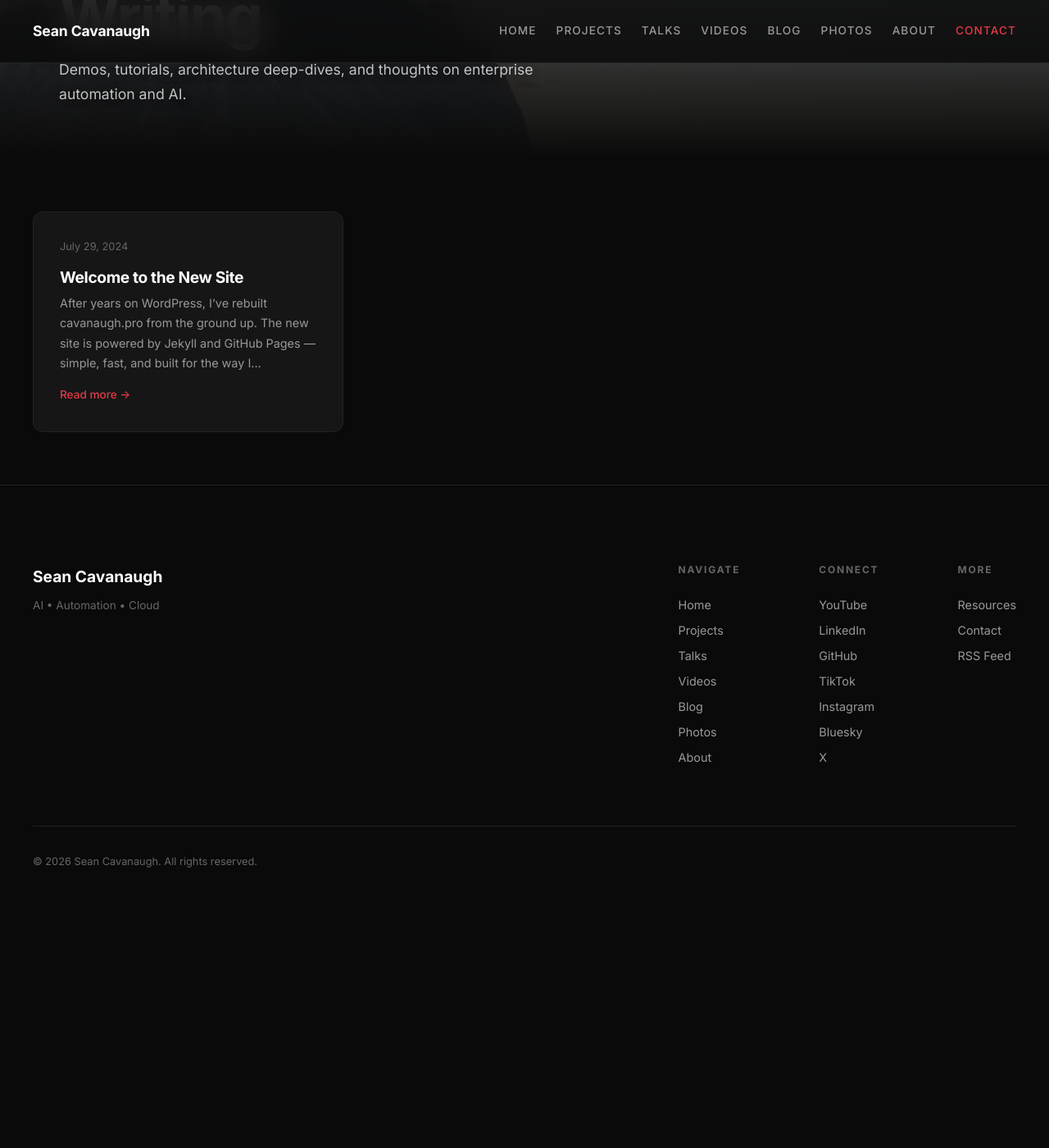
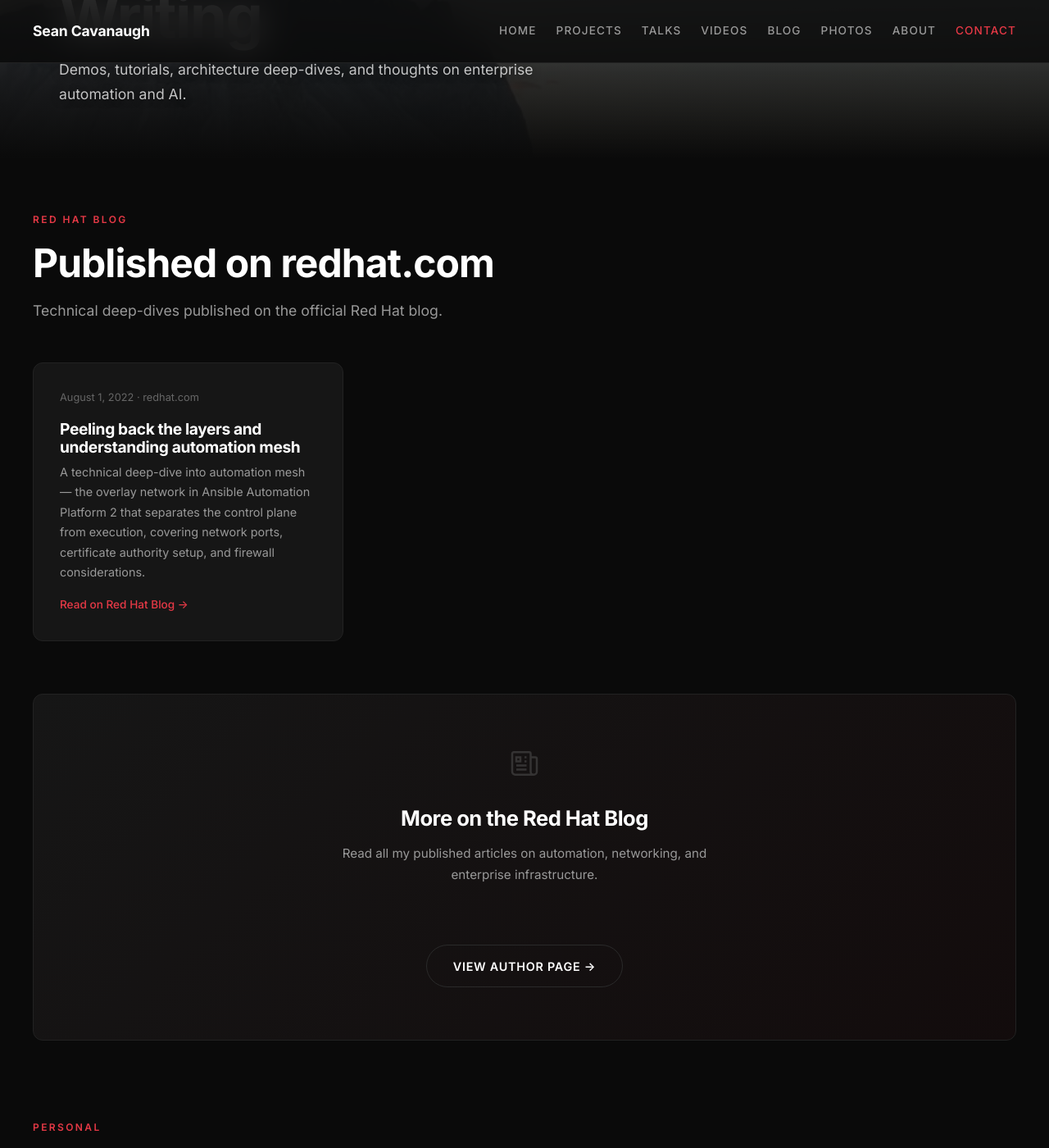
Before and after one commit to IPvSean/cavanaugh.pro, a Jekyll site: the page built from pages/blog.html, in a window 1280 px wide and 1400 px high, scrolled down 226 px. Shown: the whole window at 82% size. Built offline with Jekyll 4.4.1, drawn with Linux system fonts in a browser that asks for light colours; before the commit the page ends 1320 px from its top, so only the background shows below that.

Commit message:
Add Red Hat Blog section to blog page
Feature the automation mesh deep-dive post and link to the
Red Hat author page for all published articles.

Co-authored-by: Cursor <cursoragent@cursor.com>

```diff
--- a/pages/blog.html
+++ b/pages/blog.html
@@ -18,7 +18,36 @@ permalink: /blog/
 <section class="page-content">
   <div class="section-inner">
 
-    <div class="blog-grid">
+    <!-- Red Hat Blog -->
+    <div class="section-header fade-in" style="margin-bottom: var(--space-2xl);">
+      <span class="section-label">Red Hat Blog</span>
+      <h2>Published on redhat.com</h2>
+      <p style="color: var(--color-text-secondary); max-width: 600px; margin-top: var(--space-sm);">Technical deep-dives published on the official Red Hat blog.</p>
+    </div>
+
+    <div class="blog-grid fade-in" style="margin-bottom: var(--space-3xl);">
+      <a href="https://www.redhat.com/en/blog/peeling-back-the-layers-and-understanding-automation-mesh" target="_blank" rel="noopener" class="blog-card">
+        <div class="blog-card-date">August 1, 2022 · redhat.com</div>
+        <h3>Peeling back the layers and understanding automation mesh</h3>
+        <p>A technical deep-dive into automation mesh — the overlay network in Ansible Automation Platform 2 that separates the control plane from execution, covering network ports, certificate authority setup, and firewall considerations.</p>
+        <span class="read-more">Read on Red Hat Blog &rarr;</span>
+      </a>
+    </div>
+
+    <div class="github-profile-cta fade-in" style="margin-bottom: var(--space-4xl);">
+      <svg class="github-profile-icon" width="40" height="40" viewBox="0 0 24 24" fill="none" stroke="currentColor" stroke-width="1.5"><path d="M12 7.5h1.5m-1.5 3h1.5m-7.5 3h7.5m-7.5 3h7.5m3-9h3.375c.621 0 1.125.504 1.125 1.125V18a2.25 2.25 0 01-2.25 2.25M16.5 7.5V18a2.25 2.25 0 002.25 2.25M16.5 7.5V4.875c0-.621-.504-1.125-1.125-1.125H4.125C3.504 3.75 3 4.254 3 4.875V18a2.25 2.25 0 002.25 2.25h13.5M6 7.5h3v3H6v-3z"/></svg>
+      <h2>More on the Red Hat Blog</h2>
+      <p>Read all my published articles on automation, networking, and enterprise infrastructure.</p>
+      <a href="https://www.redhat.com/en/authors/sean-cavanaugh" target="_blank" rel="noopener" class="btn btn-outline" style="margin-top: var(--space-lg);">View Author Page &rarr;</a>
+    </div>
+
+    <!-- Personal Blog -->
+    <div class="section-header fade-in" style="margin-bottom: var(--space-2xl);">
+      <span class="section-label">Personal</span>
+      <h2>From This Site</h2>
+    </div>
+
+    <div class="blog-grid fade-in">
       {% for post in site.posts %}
       <a href="{{ post.url }}" class="blog-card">
         <div class="blog-card-date">{{ post.date | date: "%B %d, %Y" }}</div>
```
Also changed, not shown: other parts of pages/blog.html (+1 -1 lines).
